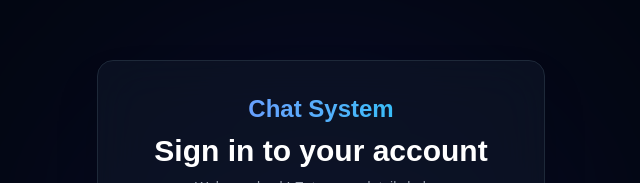
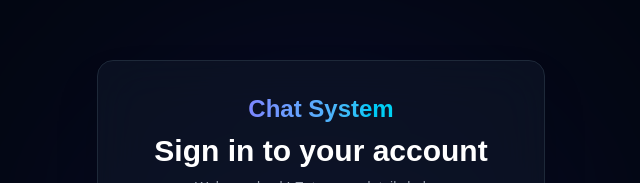
Before and after one commit to khateeb816/chat-system, a Next.js app: page /login in a window 1280 px wide. Shown: the part 105-288 px from the top of the page, without its empty margins (319-959 px from the left). Built offline with nearby package versions, Linux system fonts and the light colour scheme.

Commit message:
extention

```diff
--- a/app/login/page.js
+++ b/app/login/page.js
@@ -37,9 +37,9 @@ export default function Login() {
 
       <div className="w-full max-w-md space-y-8 rounded-2xl bg-gray-900/60 p-8 shadow-2xl backdrop-blur-xl border border-gray-800 relative z-10">
         <div className="text-center">
-          <div className="text-2xl font-bold bg-gradient-to-r from-indigo-400 to-cyan-400 bg-clip-text text-transparent mb-2">
+          <Link href="/" className="inline-block text-2xl font-bold bg-gradient-to-r from-indigo-400 to-cyan-400 bg-clip-text text-transparent mb-2 hover:opacity-90 transition-opacity">
             Chat System
-          </div>
+          </Link>
           <h2 className="text-3xl font-extrabold text-white">Sign in to your account</h2>
           <p className="mt-2 text-sm text-gray-400">Welcome back! Enter your details below.</p>
         </div>
--- a/app/page.js
+++ b/app/page.js
@@ -45,9 +45,9 @@ export default function Home() {
 
       {/* Header */}
       <header className="absolute top-0 w-full flex items-center justify-between px-8 py-6 z-10">
-        <div className="text-2xl font-bold bg-gradient-to-r from-indigo-400 to-cyan-400 bg-clip-text text-transparent">
+        <Link href="/" className="text-2xl font-bold bg-gradient-to-r from-indigo-400 to-cyan-400 bg-clip-text text-transparent hover:opacity-90 transition-opacity">
           Chat System
-        </div>
+        </Link>
         <nav className="flex items-center gap-6">
           {loading ? (
             <div className="h-8 w-20 bg-gray-800 rounded-full animate-pulse"></div>
--- a/app/register/page.js
+++ b/app/register/page.js
@@ -49,9 +49,9 @@ export default function Register() {
 
       <div className="w-full max-w-md space-y-8 rounded-2xl bg-gray-900/60 p-8 shadow-2xl backdrop-blur-xl border border-gray-800 relative z-10">
         <div className="text-center">
-          <div className="text-2xl font-bold bg-gradient-to-r from-indigo-400 to-cyan-400 bg-clip-text text-transparent mb-2">
+          <Link href="/" className="inline-block text-2xl font-bold bg-gradient-to-r from-indigo-400 to-cyan-400 bg-clip-text text-transparent mb-2 hover:opacity-90 transition-opacity">
             Chat System
-          </div>
+          </Link>
           <h2 className="text-3xl font-extrabold text-white">Create an account</h2>
           <p className="mt-2 text-sm text-gray-400">Start building your Q&A sequences</p>
         </div>
--- a/components/DashboardLayout.js
+++ b/components/DashboardLayout.js
@@ -26,7 +26,9 @@ export default function DashboardLayout({ children }) {
       {/* Sidebar */}
       <aside className="w-64 flex-shrink-0 border-r border-gray-800 bg-gray-900/50 backdrop-blur-xl">
         <div className="flex h-16 items-center px-6 border-b border-gray-800">
-          <h1 className="text-xl font-bold bg-gradient-to-r from-indigo-400 to-cyan-400 bg-clip-text text-transparent">Chat System</h1>
+          <Link href="/" className="text-xl font-bold bg-gradient-to-r from-indigo-400 to-cyan-400 bg-clip-text text-transparent hover:opacity-90 transition-opacity">
+            Chat System
+          </Link>
         </div>
         <nav className="mt-6 flex flex-col gap-2 px-4">
           <Link href="/dashboard" className="flex items-center gap-3 rounded-lg px-3 py-2 text-gray-300 hover:bg-gray-800 hover:text-white transition-colors">
```
